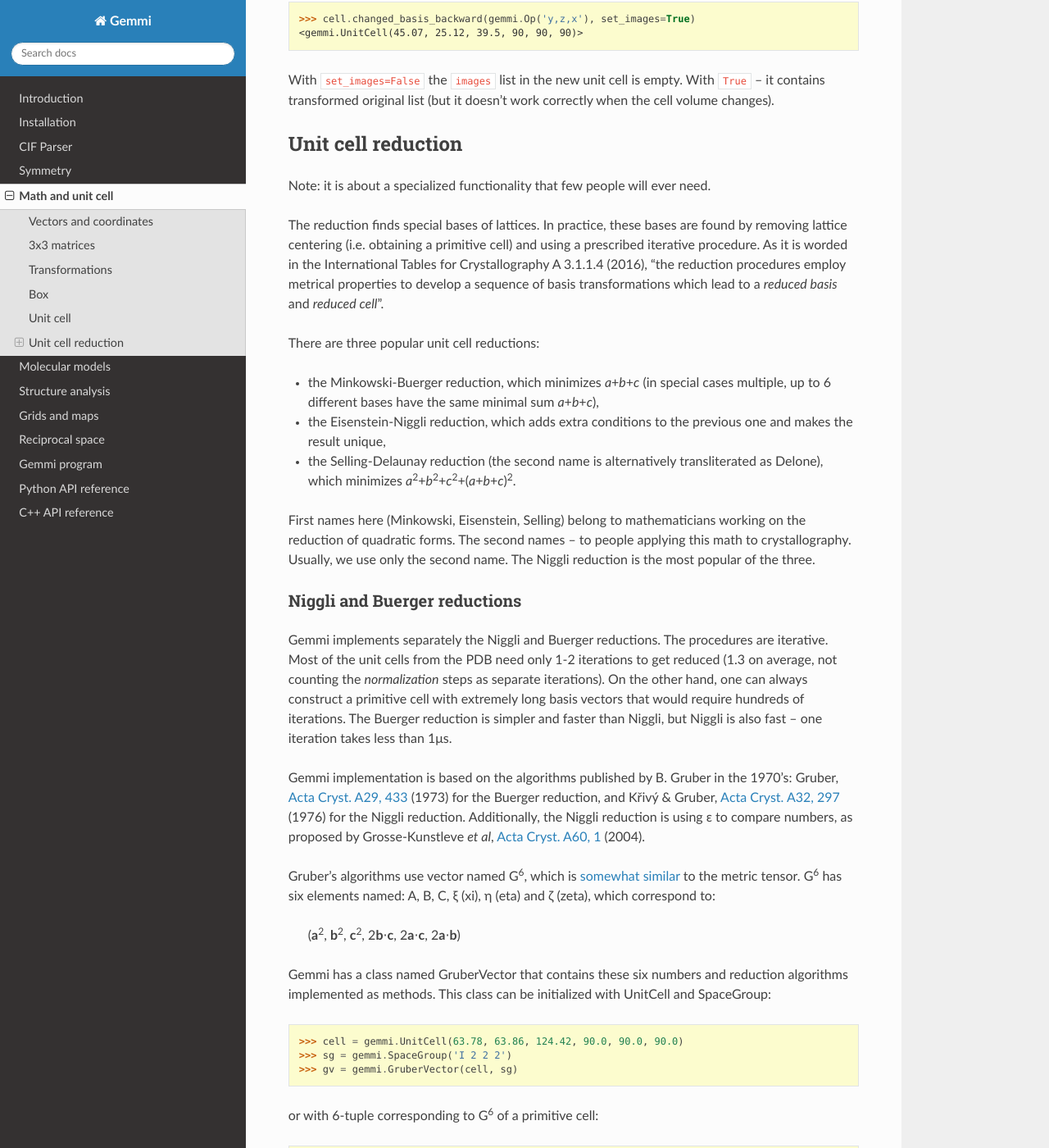
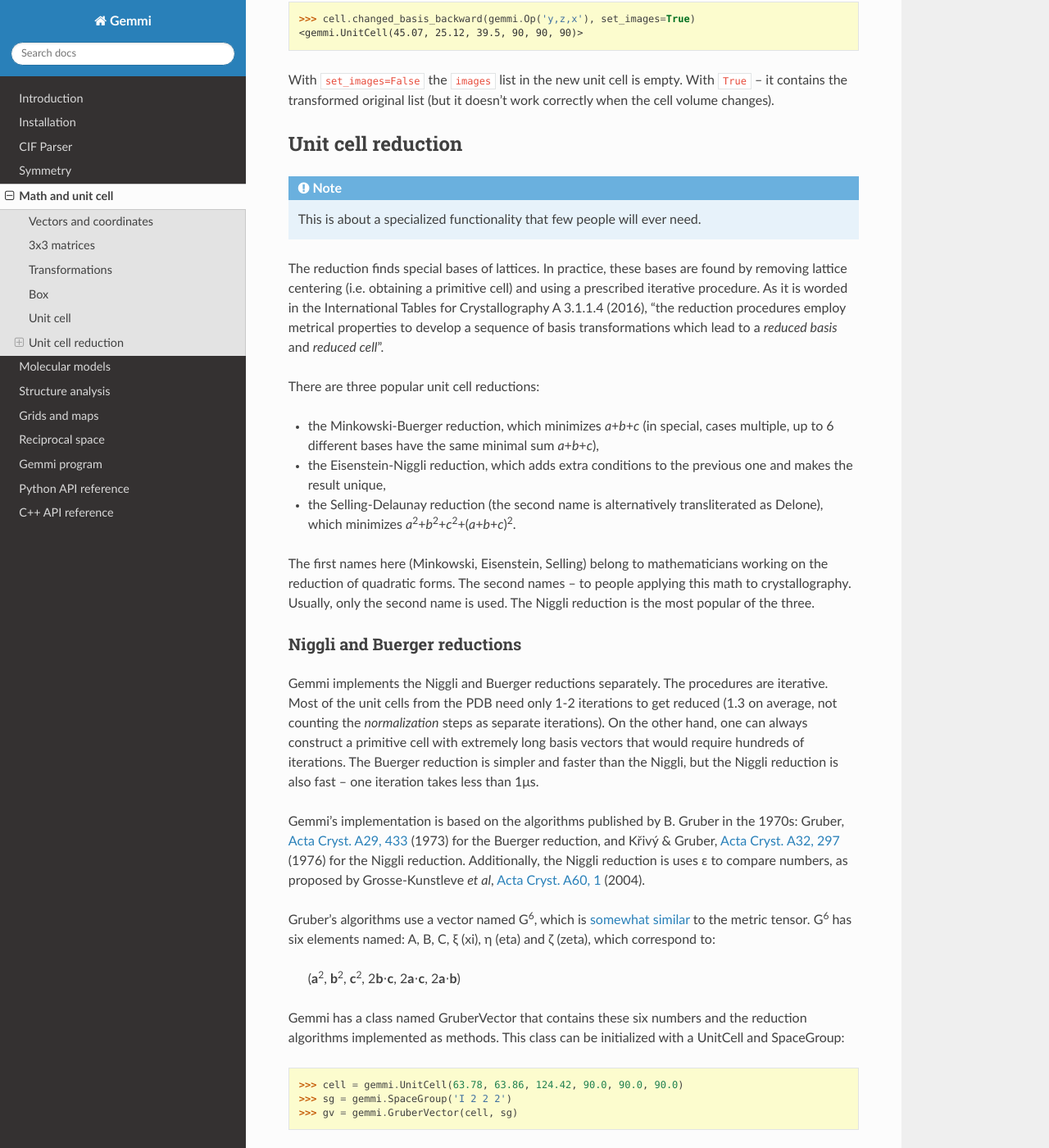
Before and after one commit to project-gemmi/gemmi, a Sphinx documentation site: the page built from docs/cell.rst, in a window 1280 px wide and 1400 px high, scrolled down 8788 px. Shown: the whole window at 82% size. Built offline with Sphinx 7.4.7 and the Read the Docs theme 3.1.0, drawn with Linux system fonts in a browser that asks for light colours; some of the changed text lies outside the part shown.

Commit message:
edit docs
cell.rst was reviewed with the help of ChatGPT 4o mini

```diff
--- a/docs/analysis.rst
+++ b/docs/analysis.rst
@@ -570,7 +570,7 @@
 * `//*/10-30` (or `10-30`) -- residues with sequence IDs from 10 to 30.
 * `//*/10A-30A` (or `10A-30A` or `///10.A-30.A` or `10.A-30.A`) --
   sequence ID can include insertion code. The MMDB syntax has a dot between
-  the sequence sequence number and the insertion code.
+  the sequence number and the insertion code.
   In Gemmi, the dot is optional.
 * `//*/(ALA)` (or `(ALA)`) -- selects residues with a given name.
 * `//*//CB` (or `CB:*` or `CB[*]`) -- selects atoms with a given name.
--- a/docs/cell.rst
+++ b/docs/cell.rst
@@ -114,7 +114,7 @@
 and `SMat33` is a symmetric matrix (6 elements) that can represent
 anisotropic ADP tensor. Let us start with the former.
 
-Similarly to vectors, Mat33 can be converted to and from a Python's list:
+Similarly to vectors, Mat33 can be converted to and from a Python list:
 
 .. doctest::
 
@@ -129,7 +129,7 @@
                [0, 1, -5]
                [0, 0, 1]>
 
-We have usual methods expected in a matrix class:
+We have the usual methods expected in a matrix class:
 
 .. doctest::
 
@@ -160,8 +160,8 @@
 
 ----
 
-Symmetric matrix SMat33 is implemented as a C++ template
-that can work with either 32- or 64-bit floating point numbers.
+The symmetric matrix SMat33 is implemented as a C++ template
+that can work with either 32- or 64-bit floating-point numbers.
 In Python we have two corresponding classes: SMat33f (32-bit)
 and SMat33d (64-bit).
 These classes are used primarily for anisotropic ADP tensors;
@@ -202,9 +202,9 @@
 and fractionalization and orthogonalization of coordinates.
 
 3D transformations tend to be represented either by a 4x4 matrix,
-or by a dual quaternion, or by a 3x3 matrix and a translation vector.
+a dual quaternion, or a 3x3 matrix and a translation vector.
 Gemmi uses the latter. Transformations are represented by
-the `Transform` class that has two member variables:
+the `Transform` class, which has two member variables:
 `mat` (of type `Mat33`) and `vec` (of type `Vec3`).
 
 .. doctest::
@@ -401,8 +401,8 @@
 
 If the lattice is centered, we can obtain a primitive cell.
 We have a function that takes centring type (return value of
-`SpaceGroup.centring_type()`), uses matrix from `centred_to_primitive()`
-and returns orthogonalization matrix of a primitive cell:
+`SpaceGroup.centring_type()`), uses the matrix from `centred_to_primitive()`
+and returns the orthogonalization matrix of a primitive cell:
 of the primitive cell:
 
 .. doctest::
@@ -416,7 +416,7 @@
 This matrix can be used to obtain the G\ :sup:`6` and S\ :sup:`6` vectors,
 which are used in Niggli and Selling-Delaunay :ref:`cell reduction <niggli>`.
 
-Function `is_compatible_with_spacegroup` checks if the space group
+The function `is_compatible_with_spacegroup` checks if the space group
 operations don't change the metric tensor elements by more than *ε*
 (*ε*\ =0.001 by default):
 
@@ -429,14 +429,14 @@
 
 
 The UnitCell object stores internally (in `UnitCell.images`) a list of
-symmetry transformations -- crystallographic symmetry and, in case of
-macromolecules, also NCS -- that transform asymmetric unit (ASU) into
+symmetry transformations -- crystallographic symmetry and, in the case of
+macromolecules, also NCS -- that transform the asymmetric unit (ASU) into
 the complete unit cell. This list is populated by the class that contains
 the UnitCell. It is done automatically when reading a coordinate file.
 If you set the unit cell, space group or NCS manually,
 call Structure.setup_cell_images() or SmallStructure.setup_cell_images()
 to update `images`.
-(The NCS operarations in this list are only those marked as not "given"
+(The NCS operations in this list are only those marked as not "given"
 in the MTRIX record in the PDB format or in _struct_ncs_oper in mmCIF).
 
 UnitCell.images are used for searching neighbors,
@@ -444,7 +444,7 @@
 The following functions also rely on it:
 
 * `UnitCell::volume_per_image() -> double` -- returns `UnitCell::volume`
-  divided by the number of the molecule images in the unit cell,
+  divided by the number of the molecule images in the unit cell.
 
   .. doctest::
 
@@ -501,7 +501,7 @@
     0.20256818878283983
 
 When changing a symmetry setting of coordinates or reindexing reflections
-we need a new unit cell, which can be obtained with one of functions
+we need a new unit cell, which can be obtained with one of the functions
 `changed_basis_forward()` and `changed_basis_backward()`:
 
 .. doctest::
@@ -510,7 +510,7 @@
     <gemmi.UnitCell(45.07, 25.12, 39.5, 90, 90, 90)>
 
 With `set_images=False` the `images` list in the new unit cell is empty.
-With `True` -- it contains transformed original list
+With `True` -- it contains the transformed original list
 (but it doesn't work correctly when the cell volume changes).
 
 
@@ -519,7 +519,9 @@
 Unit cell reduction
 ===================
 
-Note: it is about a specialized functionality that few people will ever need.
+.. note::
+
+    This is about a specialized functionality that few people will ever need.
 
 The reduction finds special bases of lattices. In practice, these bases are
 found by removing lattice centering (i.e. obtaining a primitive cell)
@@ -531,7 +533,7 @@
 There are three popular unit cell reductions:
 
 - the Minkowski-Buerger reduction, which minimizes *a*\ +\ *b*\ +\ *c*
-  (in special cases multiple, up to 6 different bases have the same
+  (in special, cases multiple, up to 6 different bases have the same
   minimal sum *a*\ +\ *b*\ +\ *c*),
 - the Eisenstein-Niggli reduction, which adds extra conditions
   to the previous one and makes the result unique,
@@ -539,35 +541,35 @@
   transliterated as Delone), which minimizes
   *a*:sup:`2`\ +\ *b*:sup:`2`\ +\ *c*:sup:`2`\ +\ (*a*\ +\ *b*\ +\ *c*)\ :sup:`2`.
 
-First names here (Minkowski, Eisenstein, Selling) belong to mathematicians
+The first names here (Minkowski, Eisenstein, Selling) belong to mathematicians
 working on the reduction of quadratic forms.
 The second names -- to people applying this math to crystallography.
-Usually, we use only the second name. The Niggli reduction is the most
+Usually, only the second name is used. The Niggli reduction is the most
 popular of the three.
 
 Niggli and Buerger reductions
 -----------------------------
 
-Gemmi implements separately the Niggli and Buerger reductions.
+Gemmi implements the Niggli and Buerger reductions separately.
 The procedures are iterative. Most of the unit cells from the PDB
 need only 1-2 iterations to get reduced (1.3 on average, not counting
 the *normalization* steps as separate iterations).
 On the other hand, one can always construct a primitive cell with extremely
 long basis vectors that would require hundreds of iterations.
-The Buerger reduction is simpler and faster than Niggli,
-but Niggli is also fast -- one iteration takes less than 1μs.
+The Buerger reduction is simpler and faster than the Niggli,
+but the Niggli reduction is also fast -- one iteration takes less than 1μs.
 
-Gemmi implementation is based on the algorithms published by B. Gruber
-in the 1970's: Gruber,
+Gemmi's implementation is based on the algorithms published by B. Gruber
+in the 1970s: Gruber,
 `Acta Cryst. A29, 433 <https://doi.org/10.1107/S0567739473001063>`_ (1973)
 for the Buerger reduction, and Křivý & Gruber,
 `Acta Cryst. A32, 297 <https://doi.org/10.1107/S0567739476000636>`_ (1976)
 for the Niggli reduction.
-Additionally, the Niggli reduction is using ε to compare numbers, as proposed
+Additionally, the Niggli reduction is uses ε to compare numbers, as proposed
 by Grosse-Kunstleve *et al*,
 `Acta Cryst. A60, 1 <https://doi.org/10.1107/S010876730302186X>`_ (2004).
 
-Gruber's algorithms use vector named G\ :sup:`6`, which is
+Gruber's algorithms use a vector named G\ :sup:`6`, which is
 `somewhat similar <https://dictionary.iucr.org/Metric_tensor>`_
 to the metric tensor. G\ :sup:`6` has six elements named:
 A, B, C, ξ (xi), η (eta) and ζ (zeta), which correspond to:
@@ -575,8 +577,8 @@
     (**a**:sup:`2`, **b**:sup:`2`, **c**:sup:`2`, 2\ **b**\ ⋅\ **c**, 2\ **a**\ ⋅\ **c**, 2\ **a**\ ⋅\ **b**)
 
 Gemmi has a class named GruberVector that contains these six numbers
-and reduction algorithms implemented as methods.
-This class can be initialized with UnitCell and SpaceGroup:
+and the reduction algorithms implemented as methods.
+This class can be initialized with a UnitCell and SpaceGroup:
 
 .. doctest::
 
@@ -584,7 +586,7 @@
   >>> sg = gemmi.SpaceGroup('I 2 2 2')
   >>> gv = gemmi.GruberVector(cell, sg)
 
-or with 6-tuple corresponding to G\ :sup:`6` of a primitive cell:
+or with a 6-tuple corresponding to G\ :sup:`6` of a primitive cell:
 
 .. doctest::
 
@@ -662,7 +664,7 @@
   >>> gv.get_cell()
   <gemmi.UnitCell(63.78, 63.86, 76.8543, 114.548, 114.516, 90)>
 
-Functions `niggli_reduce`, `is_niggli` and `is_buerger` can take optional
+The functions `niggli_reduce`, `is_niggli` and `is_buerger` can take an optional
 parameter `epsilon` (default: 1e-9) that is used for comparing numbers.
 Additionally, `niggli_reduce` can take `iteration_limit` (default: 100).
 To check how the computations would work without ε we can set it to 0:
@@ -708,7 +710,7 @@
   >>> cob
   <gemmi.Op("x-z/2,y-z/2,z/2")>
 
-This operator transforms Niggli cell to the original cell
+This operator transforms the Niggli cell to the original cell
 (so it's actually *the inverse* of the reduction change-of-basis):
 
 .. doctest::
@@ -729,7 +731,7 @@
 Selling-Delaunay reduction
 --------------------------
 
-Gemmi implementation is based on
+Gemmi's implementation is based on
 
 - section `3.1.2.3 <https://onlinelibrary.wiley.com/iucr/itc/Ac/ch3o1v0001/>`_
   "Delaunay reduction and standardization" in the Tables vol. A (2016),
@@ -751,7 +753,7 @@
     *s*\ :sub:`24`\ =\ **b**\ ⋅\ **d**,
     *s*\ :sub:`34`\ =\ **c**\ ⋅\ **d**.
 
-SellingVector can be initialized with UnitCell and SpaceGroup:
+SellingVector can be initialized with a UnitCell and SpaceGroup:
 
 .. doctest::
 
@@ -785,7 +786,7 @@
   23626.3244
 
 Similarly to `niggli_reduce()`, the Selling reduction procedure takes
-optional arguments `epsilon` and `iteration_limit`
+optional arguments `epsilon` and `iteration_limit`,
 and returns the iteration count:
 
 .. doctest::
--- a/docs/cif.rst
+++ b/docs/cif.rst
@@ -175,7 +175,7 @@
 * missing value in a key-value pair is optionally allowed
   if whitespace after the tag ends with a new-line character.
   More specifically, the parsing step allows for missing value in such case,
-  but the next validation step (which can be skipped when using using
+  but the next validation step (which can be skipped when using
   low-level functions, such as `parse_file()`) throws an error.
 
 
--- a/docs/mol.rst
+++ b/docs/mol.rst
@@ -2865,7 +2865,7 @@
 
 In the literature, residues are referred to by sequence ID (number and,
 optionally, insertion code) and residue name. To get residues with
-with the specified sequence ID use indexing with a string as an argument:
+the specified sequence ID use indexing with a string as an argument:
 
 .. doctest::
 
```
Also changed, not shown: other parts of docs/cell.rst (+10 -11 lines), other parts of docs/cif.rst (+2 -2 lines), other parts of docs/mol.rst (+2 -2 lines).
